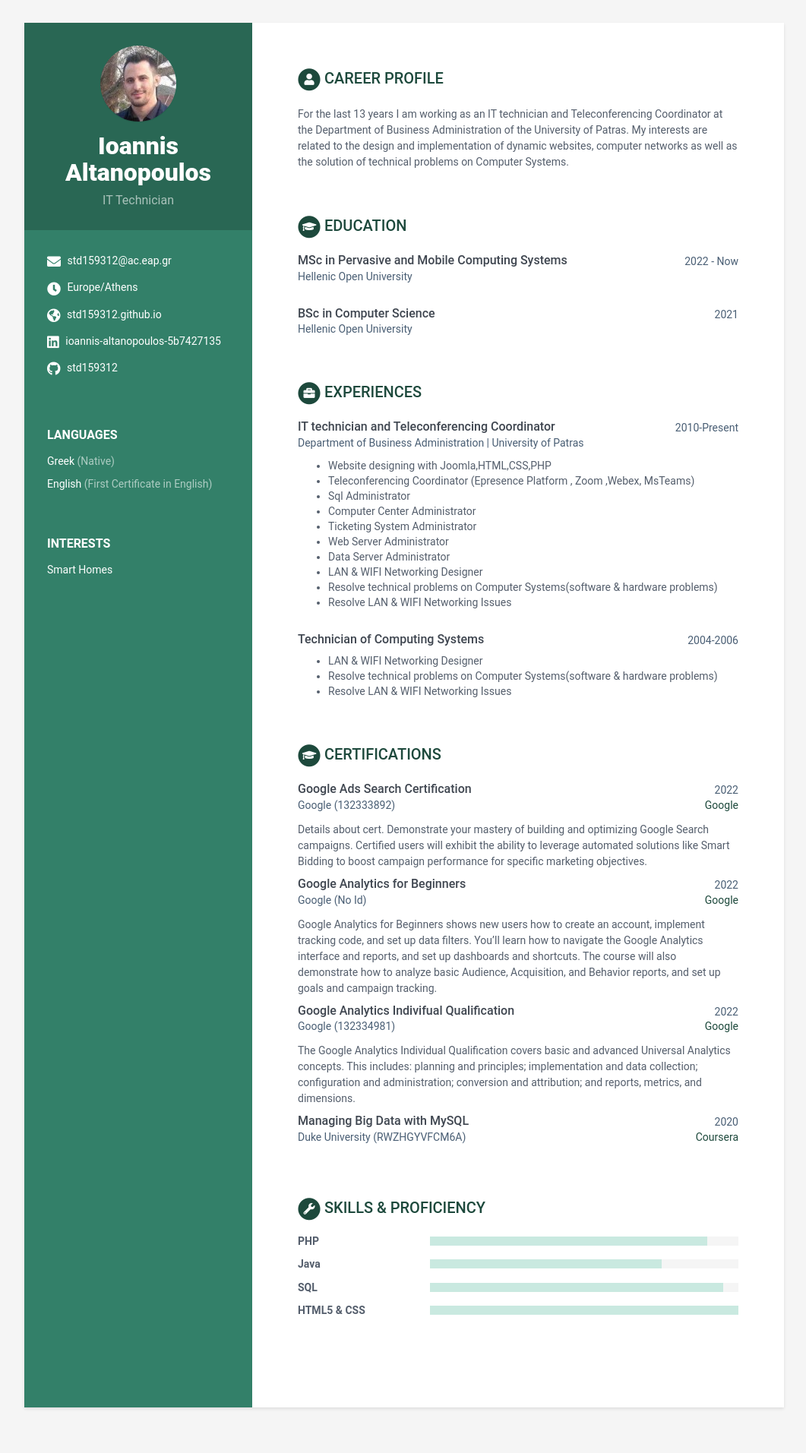
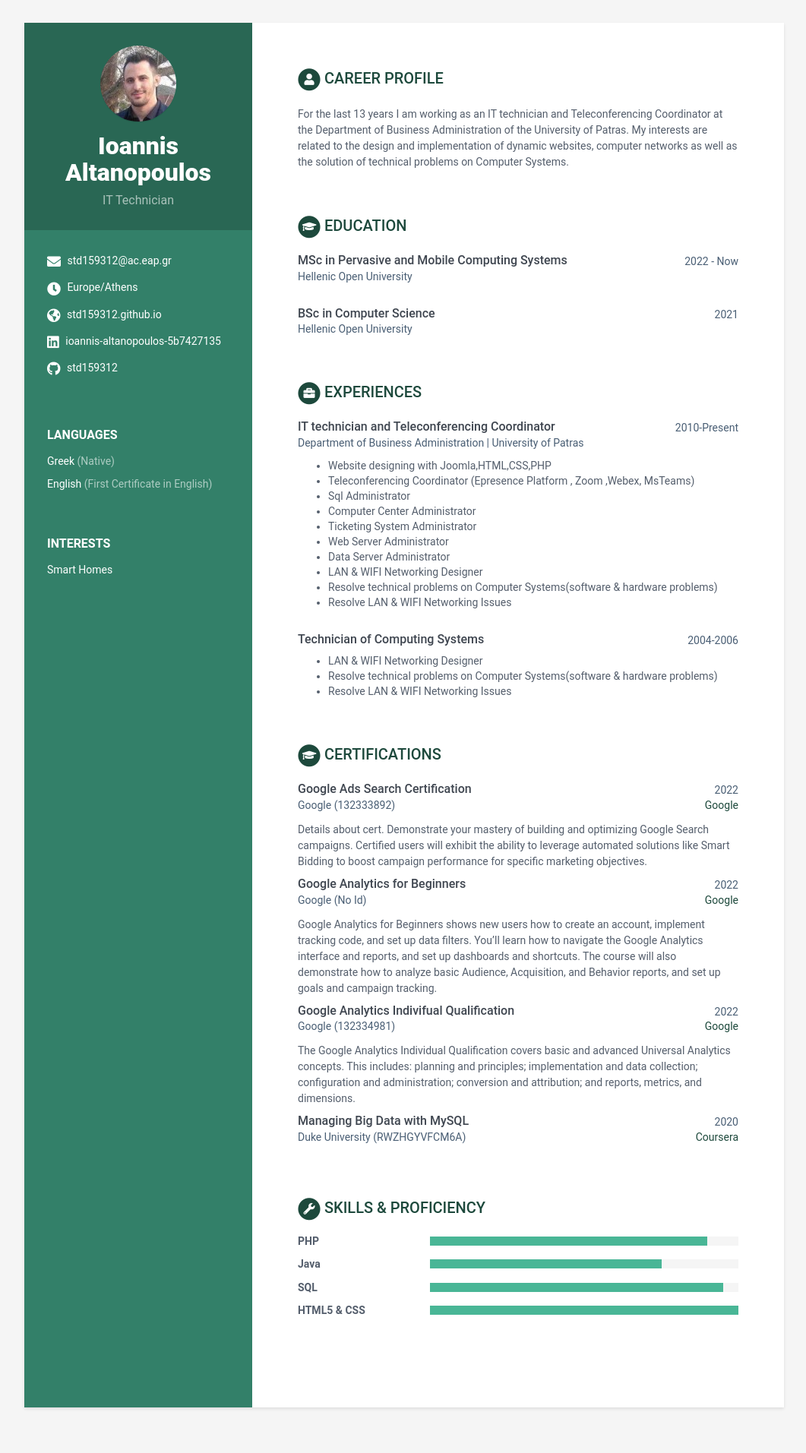
Before and after one commit to std159312/std159312.github.io, a Jekyll site: the page built from index.html, in a window 1280 px wide. Shown: the whole page at 76% size, without its empty margins (108-1169 px from the left). Built offline with Jekyll 4.4.1, drawn with Linux system fonts in a browser that asks for light colours.

Commit message:
Initial commit

```diff
--- a/_sass/_base.scss
+++ b/_sass/_base.scss
@@ -268,7 +268,7 @@ p {
   }
   .level-bar-inner {
     height: 12px;
-    background: lighten($theme-color, 50%);
+    background: lighten($theme-color, 15%);
   }
 }
 
```
